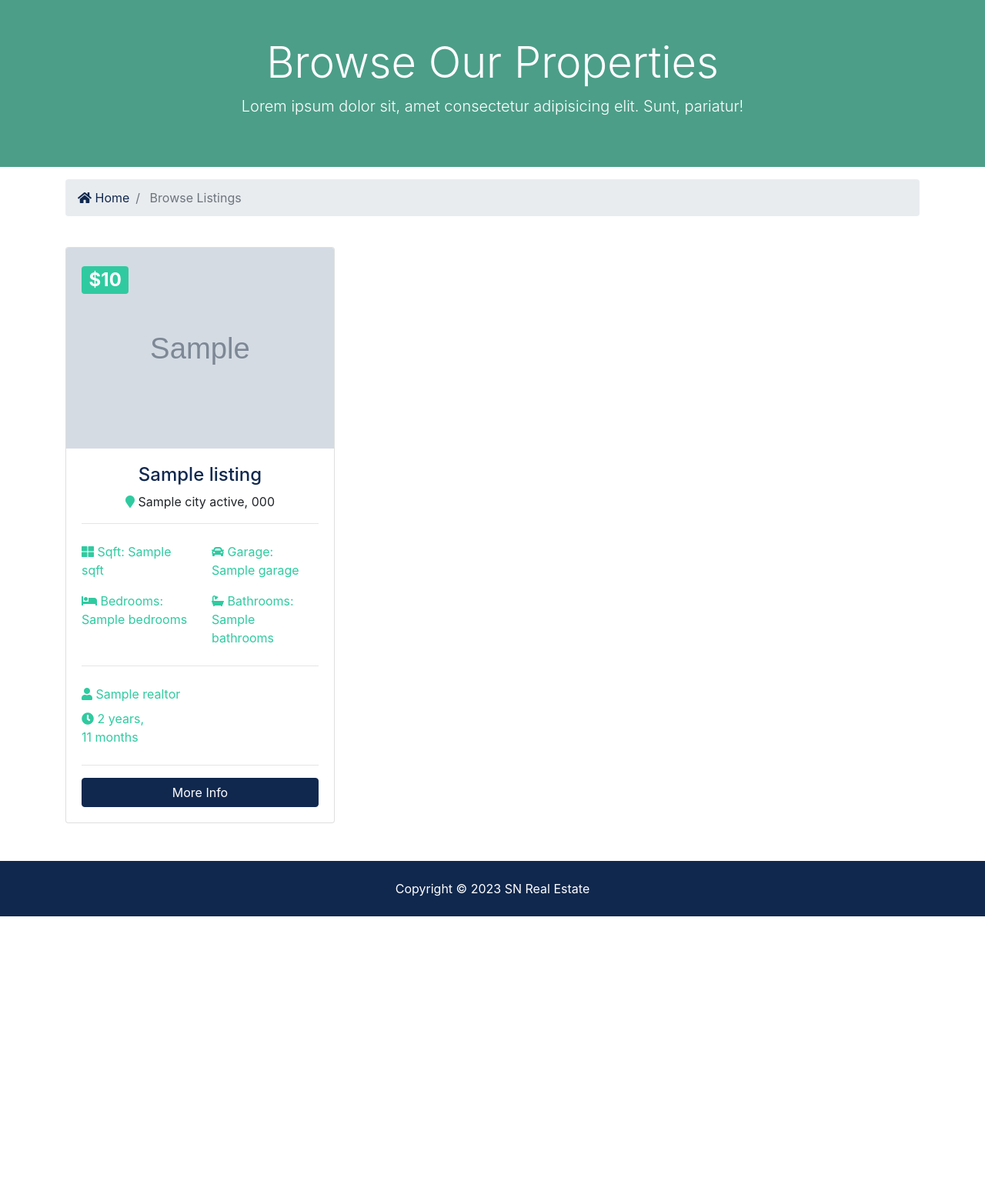
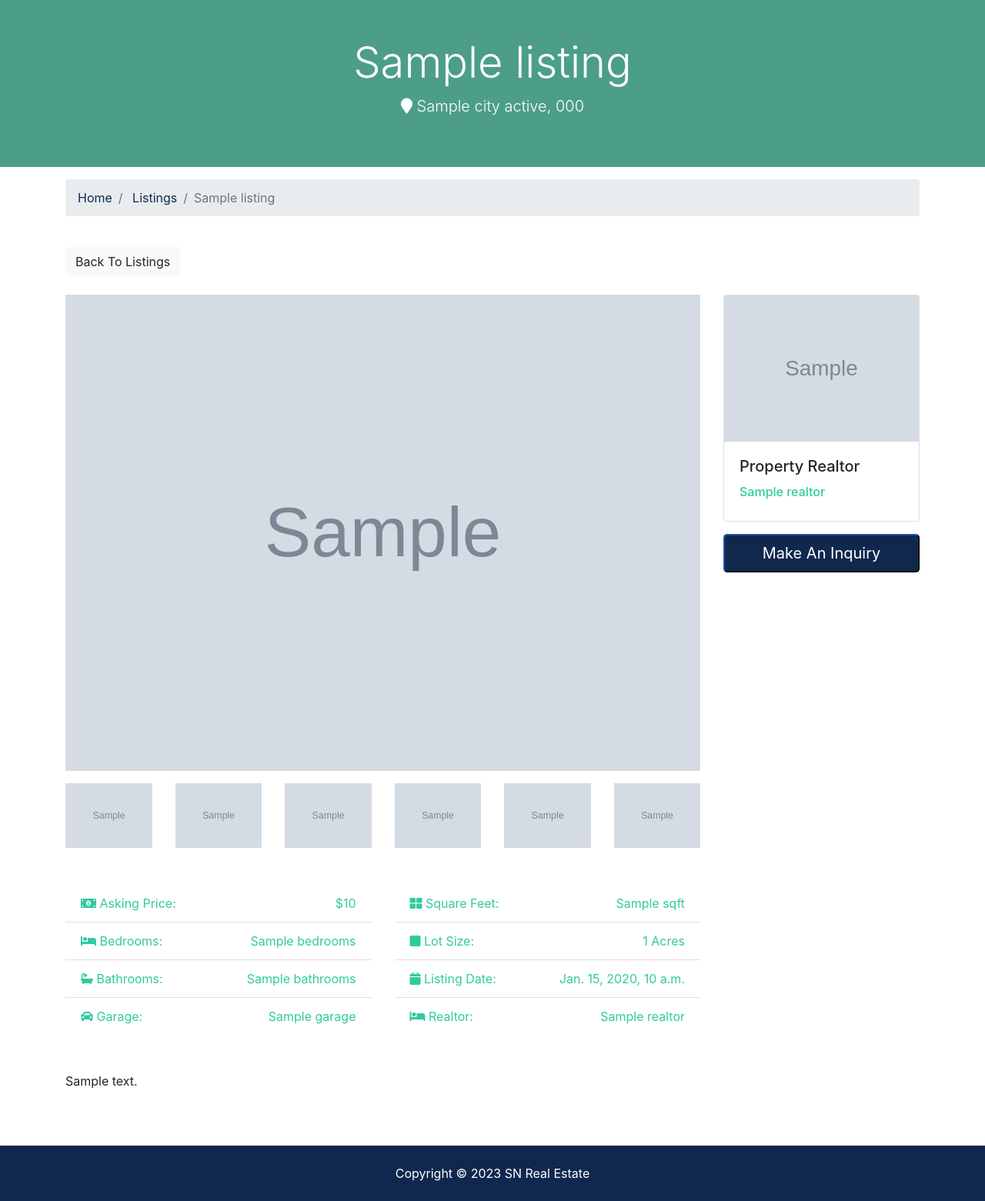
Before and after one commit to shubharthinath/snre, a Django app: template templates/listings/listing.html in a window 1280 px wide. Shown: the part 162-1723 px from the top of the page at 77% size. Before the commit the page ends 1353 px from the top, so only its background shows below. Run offline with Django 4.2, Linux system fonts and the light colour scheme; the template is opened without the code that fills it: most values are stand-ins (such as "Sample title", 1, 10 or a date in 2020); grey boxes marked "Sample" are stand-in pictures; some libraries are stand-ins or nearby versions.

Commit message:
added single listing page

```diff
--- a/templates/listings/listing.html
+++ b/templates/listings/listing.html
@@ -2,15 +2,16 @@
 
 {% load humanize %}
 
-{% block title %} | Browse Property Listings {% endblock %}
+{% block title %} | {{ listing.title }} {% endblock %}
 
 {% block content %}
 <section id="showcase-inner" class="py-5 text-white">
     <div class="container">
       <div class="row text-center">
         <div class="col-md-12">
-          <h1 class="display-4">Browse Our Properties</h1>
-          <p class="lead">Lorem ipsum dolor sit, amet consectetur adipisicing elit. Sunt, pariatur!</p>
+          <h1 class="display-4">{{ listing.title }}</h1>
+          <p class="lead">
+            <i class="fas fa-map-marker"></i> {{ listing.city }} {{ listing.state }}, {{ listing.zipcode }}</p>
         </div>
       </div>
     </div>
@@ -19,110 +20,188 @@
   <!-- Breadcrumb -->
   <section id="bc" class="mt-3">
     <div class="container">
-      <nav aria-label="breadcrumb">
+      <nav>
         <ol class="breadcrumb">
           <li class="breadcrumb-item">
-            <a href="{% url 'index' %}">
-              <i class="fas fa-home"></i> Home</a>
+            <a href="{% url 'index' %}">Home</a>
           </li>
-          <li class="breadcrumb-item active"> Browse Listings</li>
+          <li class="breadcrumb-item">
+            <a href="{% url 'listings' %}">Listings</a>
+          </li>
+          <li class="breadcrumb-item active">{{ listing.title }}</li>
         </ol>
       </nav>
     </div>
   </section>
 
-  <!-- Listings -->
-  <section id="listings" class="py-4">
+
+  <!-- Listing -->
+  <section id="listing" class="py-4">
     <div class="container">
+      <a href="{% url 'listings' %}" class="btn btn-light mb-4">Back To Listings</a>
       <div class="row">
-        {% if listings %}
-          {% for listing in listings %}
-          <div class="col-md-6 col-lg-4 mb-4">
-              <div class="card listing-preview">
-                <img class="card-img-top" src="{{ listing.photo_main.url }}" alt="">
-                <div class="card-img-overlay">
-                  <h2>
-                    <span class="badge badge-secondary text-white">${{ listing.price | intcomma }}</span>
-                  </h2>
+        <div class="col-md-9">
+          <!-- Home Main Image -->
+          <img src="{{ listing.photo_main.url }}" alt="" class="img-main img-fluid mb-3">
+          <!-- Thumbnails -->
+          <div class="row mb-5 thumbs">
+            {% if listing.photo_1 %}
+            <div class="col-md-2">
+              <a href="{{ listing.photo_1.url }}" data-lightbox="home-images">
+                <img src="{{ listing.photo_1.url }}" alt="" class="img-fluid">
+              </a>
             </div>
-                <div class="card-body">
-                  <div class="listing-heading text-center">
-                    <h4 class="text-primary">{{ listing.title }}</h4>
-                    <p>
-                      <i class="fas fa-map-marker text-secondary"></i> {{ listing.city }} {{ listing.state }}, {{ listing.zipcode }}</p>
+            {% endif %}
+            {% if listing.photo_2 %}
+            <div class="col-md-2">
+              <a href="{{ listing.photo_2.url }}" data-lightbox="home-images">
+                <img src="{{ listing.photo_2.url }}" alt="" class="img-fluid">
+              </a>
             </div>
-                  <hr>
-                  <div class="row py-2 text-secondary">
-                    <div class="col-6">
-                      <i class="fas fa-th-large"></i> Sqft: {{ listing.sqft }}</div>
-                    <div class="col-6">
-                      <i class="fas fa-car"></i> Garage: {{ listing.garage }}</div>
+            {% endif %}
+            {% if listing.photo_3 %}
+            <div class="col-md-2">
+              <a href="{{ listing.photo_3.url }}" data-lightbox="home-images">
+                <img src="{{ listing.photo_3.url }}" alt="" class="img-fluid">
+              </a>
             </div>
-                  <div class="row py-2 text-secondary">
-                    <div class="col-6">
-                      <i class="fas fa-bed"></i> Bedrooms: {{ listing.bedrooms }}</div>
-                    <div class="col-6">
-                      <i class="fas fa-bath"></i> Bathrooms: {{ listing.bathrooms }}</div>
+            {% endif %}
+            {% if listing.photo_4 %}
+            <div class="col-md-2">
+              <a href="{{ listing.photo_4.url }}" data-lightbox="home-images">
+                <img src="{{ listing.photo_4.url }}" alt="" class="img-fluid">
+              </a>
             </div>
-                  <hr>
-                  <div class="row py-2 text-secondary">
-                    <div class="col-12">
-                      <i class="fas fa-user"></i> {{ listing.realtor }}</div>
+            {% endif %}
+            {% if listing.photo_5 %}
+            <div class="col-md-2">
+              <a href="{{ listing.photo_5.url }}" data-lightbox="home-images">
+                <img src="{{ listing.photo_5.url }}" alt="" class="img-fluid">
+              </a>
             </div>
-                  <div class="row text-secondary pb-2">
-                    <div class="col-6">
-                      <i class="fas fa-clock"></i> {{ listing.list_date | timesince }}</div>
+            {% endif %}
+            {% if listing.photo_6 %}
+            <div class="col-md-2">
+              <a href="{{ listing.photo_6.url }}" data-lightbox="home-images">
+                <img src="{{ listing.photo_6.url }}" alt="" class="img-fluid">
+              </a>
             </div>
-                  <hr>
-                  <a href="{% url 'listing' listing.id %}" class="btn btn-primary btn-block">More Info</a>
+            {% endif %}
+          </div>
+          <!-- Fields -->
+          <div class="row mb-5 fields">
+            <div class="col-md-6">
+              <ul class="list-group list-group-flush">
+                <li class="list-group-item text-secondary">
+                  <i class="fas fa-money-bill-alt"></i> Asking Price:
+                  <span class="float-right">${{ listing.price | intcomma }}</span>
+                </li>
+                <li class="list-group-item text-secondary">
+                  <i class="fas fa-bed"></i> Bedrooms:
+                  <span class="float-right">{{ listing.bedrooms }}</span>
+                </li>
+                <li class="list-group-item text-secondary">
+                  <i class="fas fa-bath"></i> Bathrooms:
+                  <span class="float-right">{{ listing.bathrooms }}</span>
+                </li>
+                <li class="list-group-item text-secondary">
+                  <i class="fas fa-car"></i> Garage:
+                  <span class="float-right">{{ listing.garage }}
+                  </span>
+                </li>
+              </ul>
+            </div>
+            <div class="col-md-6">
+              <ul class="list-group list-group-flush">
+                <li class="list-group-item text-secondary">
+                  <i class="fas fa-th-large"></i> Square Feet:
+                  <span class="float-right">{{ listing.sqft }}</span>
+                </li>
+                <li class="list-group-item text-secondary">
+                  <i class="fas fa-square"></i> Lot Size:
+                  <span class="float-right">{{ listing.lot_size }} Acres
+                  </span>
+                </li>
+                <li class="list-group-item text-secondary">
+                  <i class="fas fa-calendar"></i> Listing Date:
+                  <span class="float-right">{{ listing.list_date }}</span>
+                </li>
+                <li class="list-group-item text-secondary">
+                  <i class="fas fa-bed"></i> Realtor:
+                  <span class="float-right">{{ listing.realtor }}
+                  </span>
+                </li>
+
+
+              </ul>
+            </div>
+          </div>
+
+          <!-- Description -->
+          <div class="row mb-5">
+            <div class="col-md-12">
+                {{ listing.description }}
             </div>
           </div>
         </div>
-          {% endfor %}
-        {% else %}
-          <div class="col-md-12">
-            <p>No Listings Available</p>
+        <div class="col-md-3">
+          <div class="card mb-3">
+            <img class="card-img-top" src="{{ listing.realtor.photo.url }}" alt="">
+            <div class="card-body">
+              <h5 class="card-title">Property Realtor</h5>
+              <h6 class="text-secondary">{{ listing.realtor }}</h6>
             </div>
-        {% endif %}
           </div>
-
-      <div class="row">
-        <div class="col-md-12">
-          {% if listings.has_other_pages %}
-            <ul class="pagination">
-              {% if listings.has_previous %}
-                <li class="page-item">
-                  <a href="?page={{listings.previous_page_number}}" class="page-link">&laquo;</a>
-                </li>
-              {% else %}
-                <li class="page-item disabled">
-                  <a class="page-link">&laquo;</a>
-                </li>
-              {% endif %}
-              {% for i in listings.paginator.page_range %}
-                {% if listings.number == i %}
-                  <li class="page-item active">
-                    <a class="page-link">{{i}}</a>
-                  </li>
-                {% else %}
-                  <li class="page-item">
-                    <a href="?page={{i}}" class="page-link">{{i}}</a>
-                  </li>
-                {% endif %}
-              {% endfor %}
-              {% if listings.has_next %}
-                <li class="page-item">
-                  <a href="?page={{listings.next_page_number}}" class="page-link">&raquo;</a>
-                </li>
-              {% else %}
-                <li class="page-item disabled">
-                  <a class="page-link">&raquo;</a>
-                </li>
-              {% endif %}
-            </ul>
-          {% endif %}
+          <button class="btn-primary btn-block btn-lg" data-toggle="modal" data-target="#inquiryModal">Make An Inquiry</button>
         </div>
       </div>
     </div>
   </section>
+
+  <!-- Inquiry Modal -->
+  <div class="modal fade" id="inquiryModal" role="dialog">
+    <div class="modal-dialog">
+      <div class="modal-content">
+        <div class="modal-header">
+          <h5 class="modal-title" id="inquiryModalLabel">Make An Inquiry</h5>
+          <button type="button" class="close" data-dismiss="modal">
+            <span>&times;</span>
+          </button>
+        </div>
+        <div class="modal-body">
+            {% csrf_token %}
+            {% if user.is_authenticated %}
+              <input type="hidden" name="user_id" value="{{ user.id }}">
+            {% else %}
+              <input type="hidden" name="user_id" value="0">
+            {% endif %}
+            <input type="hidden" name="realtor_email" value="{{ listing.realtor.email }}">
+            <input type="hidden" name="listing_id" value="{{ listing.id }}">
+            <div class="form-group">
+              <label for="property_name" class="col-form-label">Property:</label>
+              <input type="text" name="listing" class="form-control" value="{{ listing.title }}">
+            </div>
+            <div class="form-group">
+              <label for="name" class="col-form-label">Name:</label>
+              <input type="text" name="name" class="form-control" {% if user.is_authenticated %} value="{{ user.first_name }} {{ user.last_name }}" {% endif %} required>
+            </div>
+            <div class="form-group">
+              <label for="email" class="col-form-label">Email:</label>
+              <input type="email" name="email" class="form-control" {% if user.is_authenticated %} value="{{ user.email }}" {% endif %} required>
+            </div>
+            <div class="form-group">
+              <label for="phone" class="col-form-label">Phone:</label>
+              <input type="text" name="phone" class="form-control">
+            </div>
+            <div class="form-group">
+              <label for="message" class="col-form-label">Message:</label>
+              <textarea name="message" class="form-control"></textarea>
+            </div>
+            <hr>
+            <input type="submit" value="Send" class="btn btn-block btn-secondary">
+          </form>
+        </div>
+      </div>
+    </div>
+  </div>
 {% endblock %}
```
Lines whose indentation alone changed are shown as unchanged.
